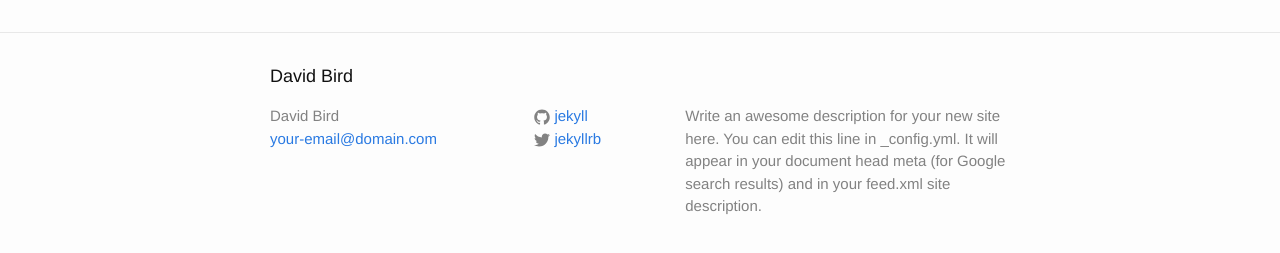
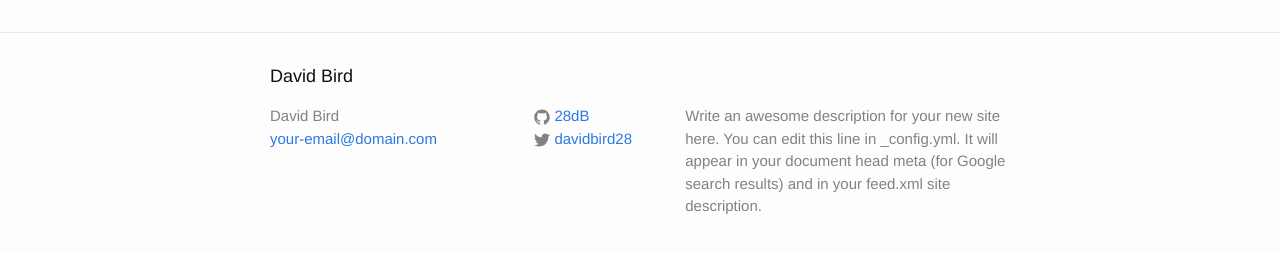
Before and after one commit to 28dB/28dB.github.io, a Jekyll site: the page built from index.html, in a window 1280 px wide. Shown: the part 264-517 px from the top of the page. Built offline with Jekyll 4.4.1, drawn with Linux system fonts in a browser that asks for light colours.

Commit message:
Update _config.yml

```diff
--- a/_config.yml
+++ b/_config.yml
@@ -14,8 +14,8 @@ description: > # this means to ignore newlines until "baseurl:"
   Google search results) and in your feed.xml site description.
 baseurl: "" # the subpath of your site, e.g. /blog
 url: "http://yourdomain.com" # the base hostname & protocol for your site
-twitter_username: jekyllrb
-github_username:  jekyll
+twitter_username: davidbird28
+github_username:  28dB
 
 # Build settings
 markdown: kramdown
```
